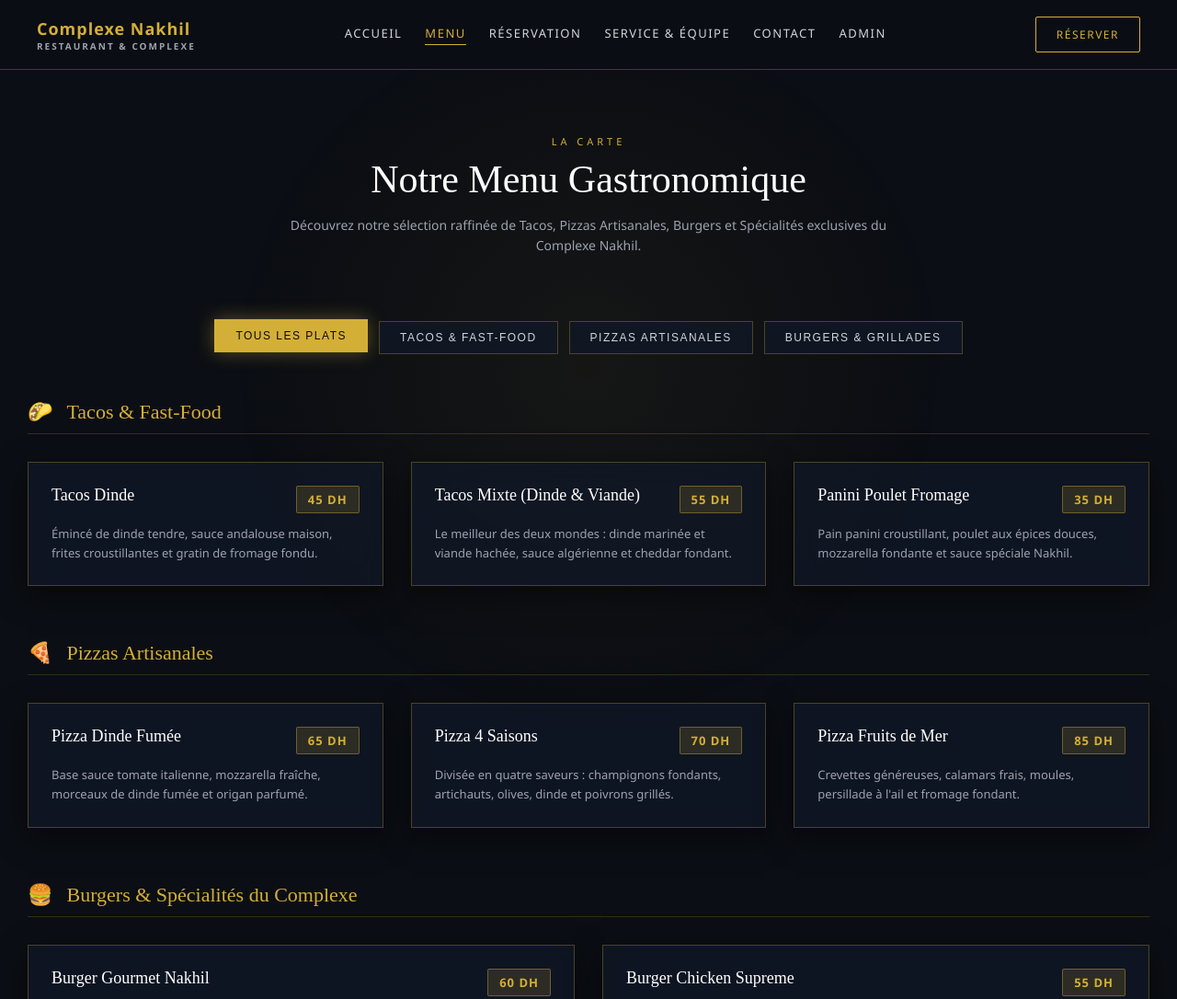
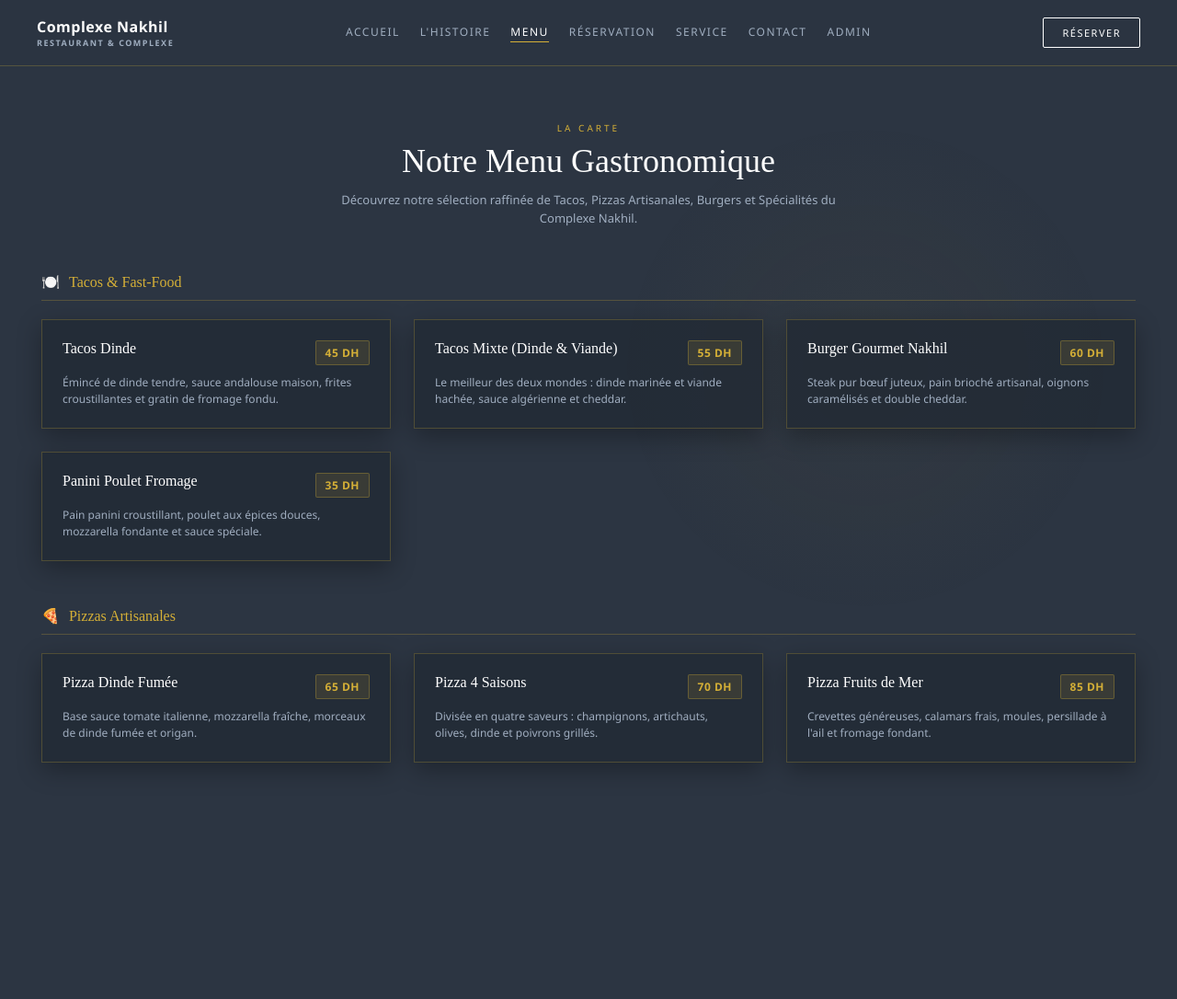
Before and after one commit to saltadoryt-tech/rayan, a website: page menu.html in a window 1280 px wide. Shown: the top 1086 px of the page at 92% size. After the commit the page ends 959 px from the top, so only its background shows below. Drawn offline with Linux system fonts and the light colour scheme.

Commit message:
Update menu.html

```diff
--- a/menu.html
+++ b/menu.html
@@ -3,16 +3,16 @@
 <head>
     <meta charset="UTF-8">
     <meta name="viewport" content="width=device-width, initial-scale=1.0">
-    <title>Notre Menu Gastronomique | Complexe Nakhil</title>
+    <title>Menu Gastronomique | Complexe Nakhil</title>
     <style>
         :root {
+            --bg-color: #2c3542;
+            --card-bg: rgba(35, 43, 54, 0.85);
             --gold: #d4af37;
             --gold-light: #f3e5ab;
-            --bg-dark: #0b0e14;
-            --bg-card: rgba(17, 24, 39, 0.75);
-            --text-dark: #111827;
-            --text-muted: #9ca3af;
-            --border-gold: rgba(212, 175, 55, 0.3);
+            --text-main: #ffffff;
+            --text-muted: #a0aec0;
+            --border-color: rgba(212, 175, 55, 0.25);
         }
 
         * {
@@ -23,41 +23,35 @@
         }
 
         body {
-            background-color: var(--bg-dark);
-            color: #ffffff;
+            background-color: var(--bg-color);
+            color: var(--text-main);
             font-family: 'Segoe UI', Tahoma, Geneva, Verdana, sans-serif;
             overflow-x: hidden;
             position: relative;
         }
 
-        /* Background Watermark Star Animation */
+        /* Watermark Star Background */
         body::before {
             content: '';
             position: fixed;
             top: 50%;
-            left: 50%;
-            transform: translate(-50%, -50%);
-            width: 800px;
-            height: 800px;
-            background: radial-gradient(circle, rgba(212, 175, 55, 0.06) 0%, transparent 70%);
+            right: 5%;
+            transform: translateY(-50%);
+            width: 550px;
+            height: 550px;
+            background: radial-gradient(circle, rgba(212, 175, 55, 0.04) 0%, transparent 70%);
             pointer-events: none;
             z-index: 0;
-            animation: pulseGlow 8s ease-in-out infinite alternate;
-        }
-
-        @keyframes pulseGlow {
-            0% { transform: translate(-50%, -50%) scale(0.9); opacity: 0.6; }
-            100% { transform: translate(-50%, -50%) scale(1.1); opacity: 1; }
         }
 
         /* --- HEADER & NAVIGATION --- */
         header {
-            background: rgba(11, 14, 20, 0.95);
-            border-bottom: 1px solid var(--border-gold);
+            background: rgba(44, 53, 66, 0.95);
+            border-bottom: 1px solid var(--border-color);
             position: sticky;
             top: 0;
             z-index: 1000;
-            backdrop-filter: blur(12px);
+            backdrop-filter: blur(10px);
         }
 
         .nav-container {
@@ -70,69 +64,59 @@
         }
 
         .logo {
-            color: var(--gold);
+            color: #ffffff;
             font-weight: 700;
-            font-size: 18px;
+            font-size: 16px;
             text-decoration: none;
             display: flex;
             flex-direction: column;
-            letter-spacing: 1px;
-            transition: transform 0.3s;
-        }
-
-        .logo:hover {
-            transform: scale(1.05);
+            letter-spacing: 0.5px;
         }
 
         .logo span {
-            font-size: 10px;
+            font-size: 9px;
             color: var(--text-muted);
-            letter-spacing: 2px;
+            letter-spacing: 1.5px;
             text-transform: uppercase;
         }
 
         .nav-links {
             display: flex;
-            gap: 25px;
+            gap: 22px;
             align-items: center;
         }
 
         .nav-links a {
-            color: #d1d5db;
+            color: var(--text-muted);
             text-decoration: none;
-            font-size: 13px;
+            font-size: 12px;
             letter-spacing: 1.5px;
             text-transform: uppercase;
             transition: color 0.3s;
             position: relative;
-            padding-bottom: 4px;
+            padding-bottom: 3px;
         }
 
-        .nav-links a::after {
+        .nav-links a:hover, .nav-links a.active {
+            color: #ffffff;
+        }
+
+        .nav-links a.active::after {
             content: '';
             position: absolute;
-            width: 0;
+            width: 100%;
             height: 1px;
             bottom: 0;
             left: 0;
             background-color: var(--gold);
-            transition: width 0.3s;
-        }
-
-        .nav-links a:hover, .nav-links a.active {
-            color: var(--gold);
-        }
-
-        .nav-links a:hover::after, .nav-links a.active::after {
-            width: 100%;
         }
 
         .btn-reserve-top {
             background: transparent;
-            border: 1px solid var(--gold);
-            color: var(--gold);
-            padding: 10px 22px;
-            font-size: 12px;
+            border: 1px solid var(--text-main);
+            color: var(--text-main);
+            padding: 8px 20px;
+            font-size: 11px;
             letter-spacing: 1.5px;
             text-transform: uppercase;
             text-decoration: none;
@@ -142,22 +126,21 @@
 
         .btn-reserve-top:hover {
             background: var(--gold);
-            color: var(--bg-dark);
-            box-shadow: 0 0 15px rgba(212, 175, 55, 0.4);
+            border-color: var(--gold);
+            color: var(--bg-color);
         }
 
         .mobile-menu-btn {
             background: none;
-            border: 1px solid var(--border-gold);
+            border: 1px solid var(--border-color);
             color: var(--gold);
-            font-size: 22px;
-            width: 40px;
-            height: 40px;
+            font-size: 20px;
+            width: 38px;
+            height: 38px;
             cursor: pointer;
             display: none;
             align-items: center;
             justify-content: center;
-            border-radius: 4px;
         }
 
         @media (max-width: 992px) {
@@ -165,12 +148,12 @@
             .mobile-menu-btn { display: flex; }
             .nav-links {
                 position: absolute;
-                top: 73px; left: 0; width: 100%;
-                background: rgba(11, 14, 20, 0.98);
+                top: 71px; left: 0; width: 100%;
+                background: rgba(44, 53, 66, 0.98);
                 flex-direction: column;
                 align-items: center;
-                padding: 30px 0; gap: 20px;
-                border-bottom: 1px solid var(--border-gold);
+                padding: 25px 0; gap: 18px;
+                border-bottom: 1px solid var(--border-color);
                 transform: translateY(-150%); opacity: 0;
                 transition: all 0.4s ease-in-out; pointer-events: none;
             }
@@ -181,174 +164,120 @@
         /* --- MENU HERO --- */
         .menu-hero {
             text-align: center;
-            padding: 70px 20px 40px 20px;
+            padding: 60px 20px 30px 20px;
             position: relative;
             z-index: 1;
         }
 
         .menu-hero span {
             color: var(--gold);
-            font-size: 11px;
-            letter-spacing: 4px;
+            font-size: 10px;
+            letter-spacing: 3px;
             text-transform: uppercase;
             display: block;
-            margin-bottom: 10px;
+            margin-bottom: 8px;
         }
 
         .menu-hero h1 {
-            font-size: 42px;
+            font-size: 36px;
             font-family: serif;
             font-weight: 400;
             color: #ffffff;
-            margin-bottom: 15px;
+            margin-bottom: 12px;
         }
 
         .menu-hero p {
             color: var(--text-muted);
-            font-size: 14px;
-            max-width: 650px;
+            font-size: 13px;
+            max-width: 600px;
             margin: 0 auto;
-            line-height: 1.6;
+            line-height: 1.5;
         }
 
-        /* --- CATEGORY TABS FILTER --- */
-        .menu-categories {
-            display: flex;
-            justify-content: center;
-            gap: 12px;
-            flex-wrap: wrap;
-            margin: 30px 20px 50px 20px;
-            position: relative;
-            z-index: 1;
-        }
-
-        .cat-btn {
-            background: var(--bg-card);
-            border: 1px solid var(--border-gold);
-            color: #d1d5db;
-            padding: 10px 22px;
-            font-size: 12px;
-            letter-spacing: 1.5px;
-            text-transform: uppercase;
-            cursor: pointer;
-            transition: all 0.3s ease;
-            backdrop-filter: blur(10px);
-        }
-
-        .cat-btn:hover, .cat-btn.active {
-            background: var(--gold);
-            color: var(--bg-dark);
-            border-color: var(--gold);
-            box-shadow: 0 0 20px rgba(212, 175, 55, 0.4);
-            transform: translateY(-2px);
-        }
-
-        /* --- MENU CONTAINER & SECTIONS --- */
+        /* --- CONTAINER & SECTIONS --- */
         .menu-container {
-            max-width: 1300px;
+            max-width: 1250px;
             margin: 0 auto;
-            padding: 0 30px 100px 30px;
+            padding: 20px 30px 80px 30px;
             position: relative;
             z-index: 1;
         }
 
         .menu-section {
-            margin-bottom: 60px;
+            margin-bottom: 50px;
         }
 
         .section-heading {
             display: flex;
             align-items: center;
-            gap: 15px;
-            font-size: 22px;
+            gap: 10px;
+            font-size: 16px;
             font-family: serif;
             color: var(--gold);
-            margin-bottom: 30px;
-            border-bottom: 1px solid rgba(212, 175, 55, 0.2);
+            margin-bottom: 20px;
+            border-bottom: 1px solid var(--border-color);
             padding-bottom: 10px;
         }
 
         .menu-grid {
             display: grid;
-            grid-template-columns: repeat(auto-fit, minmax(360px, 1fr));
-            gap: 30px;
+            grid-template-columns: repeat(auto-fit, minmax(350px, 1fr));
+            gap: 25px;
         }
 
-        /* --- MENU ITEM CARD WITH STUNNING ANIMATION --- */
+        /* --- MENU ITEM CARD --- */
         .menu-item {
-            background: var(--bg-card);
-            border: 1px solid var(--border-gold);
-            padding: 25px;
-            backdrop-filter: blur(12px);
+            background: var(--card-bg);
+            border: 1px solid var(--border-color);
+            padding: 22px;
             position: relative;
-            overflow: hidden;
-            box-shadow: 0 10px 30px rgba(0, 0, 0, 0.5);
-            transition: transform 0.4s cubic-bezier(0.16, 1, 0.3, 1), border-color 0.4s, box-shadow 0.4s;
-        }
-
-        /* Gold glowing sweep effect on hover */
-        .menu-item::before {
-            content: '';
-            position: absolute;
-            top: 0; left: -100%;
-            width: 100%; height: 100%;
-            background: linear-gradient(90deg, transparent, rgba(212, 175, 55, 0.08), transparent);
-            transition: 0.6s;
-        }
-
-        .menu-item:hover::before {
-            left: 100%;
+            box-shadow: 0 8px 25px rgba(0, 0, 0, 0.3);
+            transition: transform 0.3s ease, border-color 0.3s ease;
         }
 
         .menu-item:hover {
-            transform: translateY(-8px) scale(1.01);
+            transform: translateY(-5px);
             border-color: var(--gold);
-            box-shadow: 0 20px 40px rgba(212, 175, 55, 0.2);
         }
 
         .item-header {
             display: flex;
             justify-content: space-between;
             align-items: flex-start;
-            margin-bottom: 12px;
+            margin-bottom: 10px;
             gap: 15px;
         }
 
         .item-title {
-            font-size: 18px;
+            font-size: 16px;
             font-family: serif;
             color: #ffffff;
             font-weight: 500;
-            transition: color 0.3s;
-        }
-
-        .menu-item:hover .item-title {
-            color: var(--gold);
         }
 
         .item-price {
-            background: rgba(212, 175, 55, 0.15);
+            background: rgba(212, 175, 55, 0.12);
             color: var(--gold);
-            border: 1px solid rgba(212, 175, 55, 0.4);
-            padding: 5px 12px;
-            font-size: 13px;
+            border: 1px solid rgba(212, 175, 55, 0.3);
+            padding: 4px 10px;
+            font-size: 12px;
             font-weight: 700;
-            letter-spacing: 1px;
+            letter-spacing: 0.5px;
             white-space: nowrap;
             border-radius: 2px;
         }
 
         .item-desc {
             color: var(--text-muted);
-            font-size: 13px;
-            line-height: 1.6;
+            font-size: 12px;
+            line-height: 1.5;
         }
 
-        /* --- SCROLL REVEAL ANIMATION CLASSES --- */
+        /* --- ANIMATIONS (Smooth Reveal) --- */
         .reveal {
             opacity: 0;
-            transform: translateY(40px);
-            transition: all 0.8s cubic-bezier(0.16, 1, 0.3, 1);
+            transform: translateY(30px);
+            transition: all 0.7s cubic-bezier(0.16, 1, 0.3, 1);
         }
 
         .reveal.active {
@@ -358,8 +287,8 @@
 
         @media (max-width: 768px) {
             .menu-grid { grid-template-columns: 1fr; }
-            .menu-container { padding: 0 15px 80px 15px; }
-            .menu-hero h1 { font-size: 30px; }
+            .menu-container { padding: 15px 15px 60px 15px; }
+            .menu-hero h1 { font-size: 28px; }
         }
     </style>
 </head>
@@ -370,20 +299,21 @@
         <div class="nav-container">
             <a href="nakhil.html" class="logo">
                 Complexe Nakhil
-                <span>Restaurant & Complexe</span>
+                <span>RESTAURANT & COMPLEXE</span>
             </a>
 
             <div class="nav-links" id="navLinks">
                 <a href="nakhil.html">Accueil</a>
+                <a href="nakhil.html#histoire">L'Histoire</a>
                 <a href="menu.html" class="active">Menu</a>
                 <a href="reservation.html">Réservation</a>
-                <a href="repartition.html">Service & Équipe</a>
+                <a href="repartition.html">Service</a>
                 <a href="nakhil.html#contact">Contact</a>
                 <a href="admin.html">Admin</a>
             </div>
 
             <a href="reservation.html" class="btn-reserve-top">Réserver</a>
-            <button class="mobile-menu-btn" id="menuBtn" onclick="toggleMenu()">⋮</button>
+            <button class="mobile-menu-btn" onclick="toggleMenu()">⋮</button>
         </div>
     </header>
 
@@ -391,24 +321,16 @@
     <section class="menu-hero reveal">
         <span>La Carte</span>
         <h1>Notre Menu Gastronomique</h1>
-        <p>Découvrez notre sélection raffinée de Tacos, Pizzas Artisanales, Burgers et Spécialités exclusives du Complexe Nakhil.</p>
+        <p>Découvrez notre sélection raffinée de Tacos, Pizzas Artisanales, Burgers et Spécialités du Complexe Nakhil.</p>
     </section>
 
-    <!-- Categories Buttons -->
-    <div class="menu-categories reveal">
-        <button class="cat-btn active" onclick="filterMenu('all')">Tous les Plats</button>
-        <button class="cat-btn" onclick="filterMenu('tacos')">Tacos & Fast-Food</button>
-        <button class="cat-btn" onclick="filterMenu('pizzas')">Pizzas Artisanales</button>
-        <button class="cat-btn" onclick="filterMenu('burgers')">Burgers & Grillades</button>
-    </div>
-
-    <!-- Main Menu Content -->
+    <!-- Menu Content -->
     <div class="menu-container">
 
-        <!-- Category: Tacos & Fast-Food -->
-        <div class="menu-section reveal" data-category="tacos">
+        <!-- Tacos & Fast-Food -->
+        <div class="menu-section reveal">
             <div class="section-heading">
-                <span>🌮</span> Tacos & Fast-Food
+                <span>🍽️</span> Tacos & Fast-Food
             </div>
             <div class="menu-grid">
                 <div class="menu-item">
@@ -424,7 +346,15 @@
                         <span class="item-title">Tacos Mixte (Dinde & Viande)</span>
                         <span class="item-price">55 DH</span>
                     </div>
-                    <div class="item-desc">Le meilleur des deux mondes : dinde marinée et viande hachée, sauce algérienne et cheddar fondant.</div>
+                    <div class="item-desc">Le meilleur des deux mondes : dinde marinée et viande hachée, sauce algérienne et cheddar.</div>
+                </div>
+
+                <div class="menu-item">
+                    <div class="item-header">
+                        <span class="item-title">Burger Gourmet Nakhil</span>
+                        <span class="item-price">60 DH</span>
+                    </div>
+                    <div class="item-desc">Steak pur bœuf juteux, pain brioché artisanal, oignons caramélisés et double cheddar.</div>
                 </div>
 
                 <div class="menu-item">
@@ -432,13 +362,13 @@
                         <span class="item-title">Panini Poulet Fromage</span>
                         <span class="item-price">35 DH</span>
                     </div>
-                    <div class="item-desc">Pain panini croustillant, poulet aux épices douces, mozzarella fondante et sauce spéciale Nakhil.</div>
+                    <div class="item-desc">Pain panini croustillant, poulet aux épices douces, mozzarella fondante et sauce spéciale.</div>
                 </div>
             </div>
         </div>
 
-        <!-- Category: Pizzas Artisanales -->
-        <div class="menu-section reveal" data-category="pizzas">
+        <!-- Pizzas Artisanales -->
+        <div class="menu-section reveal">
             <div class="section-heading">
                 <span>🍕</span> Pizzas Artisanales
             </div>
@@ -448,7 +378,7 @@
                         <span class="item-title">Pizza Dinde Fumée</span>
                         <span class="item-price">65 DH</span>
                     </div>
-                    <div class="item-desc">Base sauce tomate italienne, mozzarella fraîche, morceaux de dinde fumée et origan parfumé.</div>
+                    <div class="item-desc">Base sauce tomate italienne, mozzarella fraîche, morceaux de dinde fumée et origan.</div>
                 </div>
 
                 <div class="menu-item">
@@ -456,7 +386,7 @@
                         <span class="item-title">Pizza 4 Saisons</span>
                         <span class="item-price">70 DH</span>
                     </div>
-                    <div class="item-desc">Divisée en quatre saveurs : champignons fondants, artichauts, olives, dinde et poivrons grillés.</div>
+                    <div class="item-desc">Divisée en quatre saveurs : champignons, artichauts, olives, dinde et poivrons grillés.</div>
                 </div>
 
                 <div class="menu-item">
@@ -469,55 +399,27 @@
             </div>
         </div>
 
-        <!-- Category: Burgers & Spécialités -->
-        <div class="menu-section reveal" data-category="burgers">
-            <div class="section-heading">
-                <span>🍔</span> Burgers & Spécialités du Complexe
-            </div>
-            <div class="menu-grid">
-                <div class="menu-item">
-                    <div class="item-header">
-                        <span class="item-title">Burger Gourmet Nakhil</span>
-                        <span class="item-price">60 DH</span>
-                    </div>
-                    <div class="item-desc">Steak pur bœuf juteux, pain brioché artisanal, oignons caramélisés lentement et double cheddar.</div>
-                </div>
-
-                <div class="menu-item">
-                    <div class="item-header">
-                        <span class="item-title">Burger Chicken Supreme</span>
-                        <span class="item-price">55 DH</span>
-                    </div>
-                    <div class="item-desc">Filet de poulet croustillant, salade croquante, cornichons et sauce cheddar onctueuse.</div>
-                </div>
-            </div>
-        </div>
-
     </div>
 
-    <!-- Scripting -->
+    <!-- Script -->
     <script>
-        // Toggle mobile menu drawer
         function toggleMenu() {
             const navLinks = document.getElementById('navLinks');
             navLinks.classList.toggle('open');
         }
 
-        // Close menu on link click
         document.querySelectorAll('.nav-links a').forEach(link => {
             link.addEventListener('click', () => {
                 document.getElementById('navLinks').classList.remove('open');
             });
         });
 
-        // Scroll reveal animation on load and scroll
         function revealOnScroll() {
             const reveals = document.querySelectorAll('.reveal');
             for (let i = 0; i < reveals.length; i++) {
                 const windowHeight = window.innerHeight;
                 const elementTop = reveals[i].getBoundingClientRect().top;
-                const elementVisible = 100;
-                if (elementTop < windowHeight - elementVisible) {
+                if (elementTop < windowHeight - 80) {
                     reveals[i].classList.add('active');
                 }
             }
@@ -525,22 +427,6 @@
 
         window.addEventListener('scroll', revealOnScroll);
         window.addEventListener('load', revealOnScroll);
-
-        // Simple Category Filter Effect
-        function filterMenu(category) {
-            const buttons = document.querySelectorAll('.cat-btn');
-            buttons.forEach(btn => btn.classList.remove('active'));
-            event.target.classList.add('active');
-
-            const sections = document.querySelectorAll('.menu-section');
-            sections.forEach(section => {
-                if (category === 'all' || section.getAttribute('data-category') === category) {
-                    section.style.display = 'block';
-                } else {
-                    section.style.display = 'none';
-                }
-            });
-        }
     </script>
 </body>
 </html>
```
